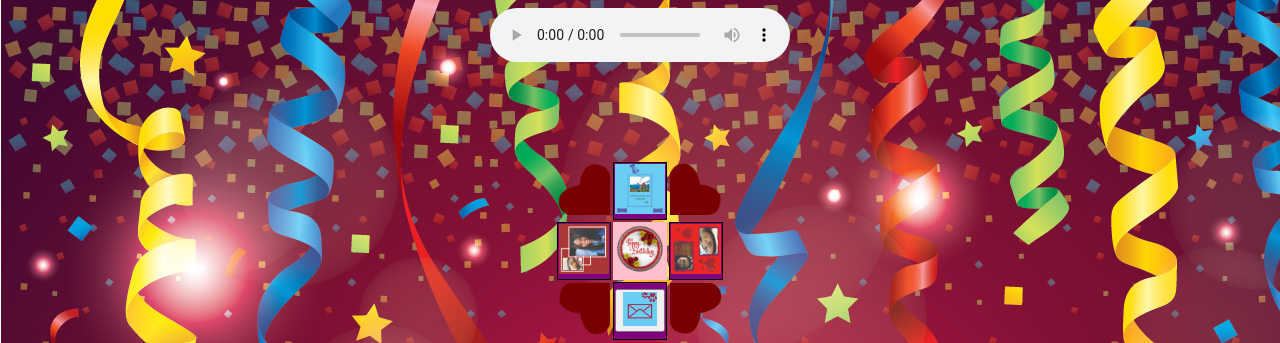
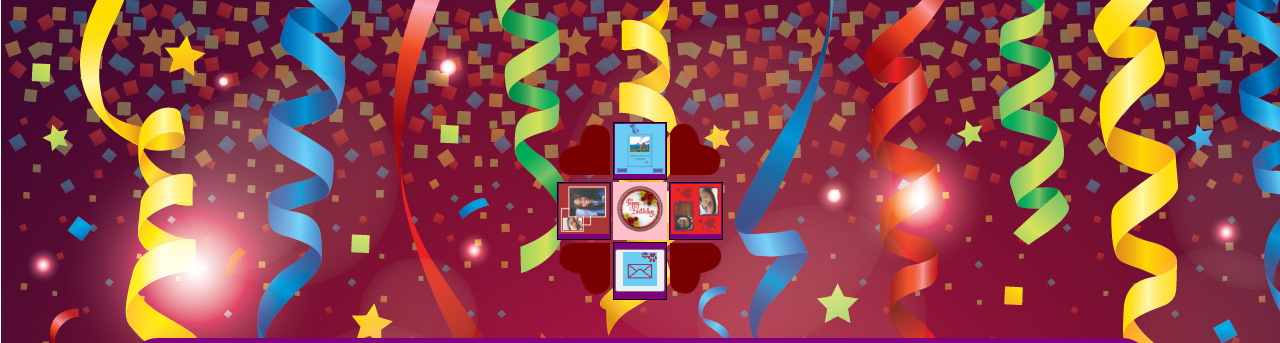
Before and after one commit to JimJ0112/try, a plain HTML site: page Page1.html in a window 1280 px wide. Shown: the top 343 px of the page. Drawn offline with Linux system fonts and the light colour scheme.

Commit message:
Update Page1.html

```diff
--- a/Page1.html
+++ b/Page1.html
@@ -23,7 +23,7 @@ function myFunction() {
 
 	<center>
 
-	<audio controls autoplay style="">
+	<audio controls autoplay style="display:none;">
   <source src="music/p1.ogg" type="audio/ogg">
   <source src="music/p1.mp3" type="audio/mpeg">
  	</audio>
```
